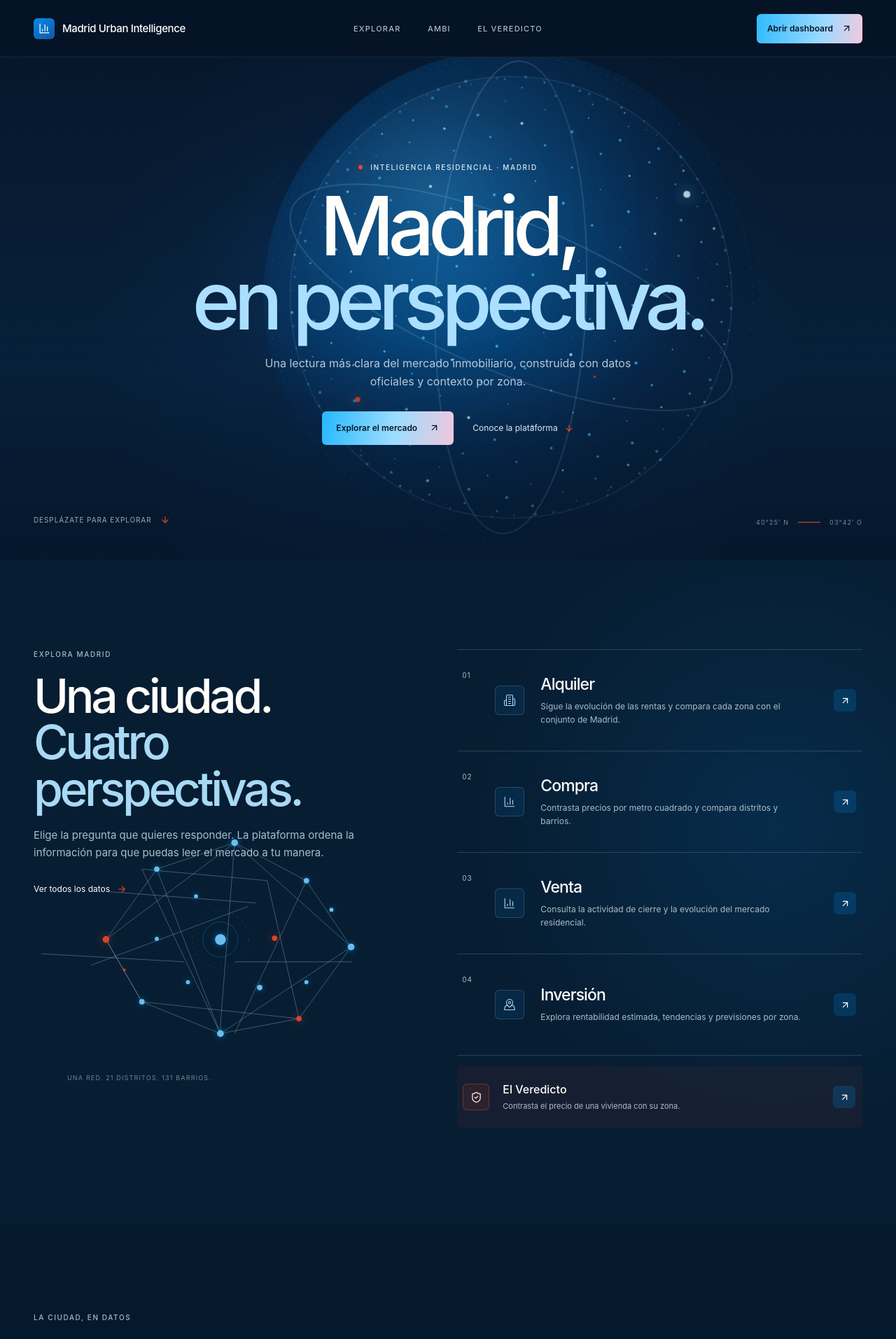
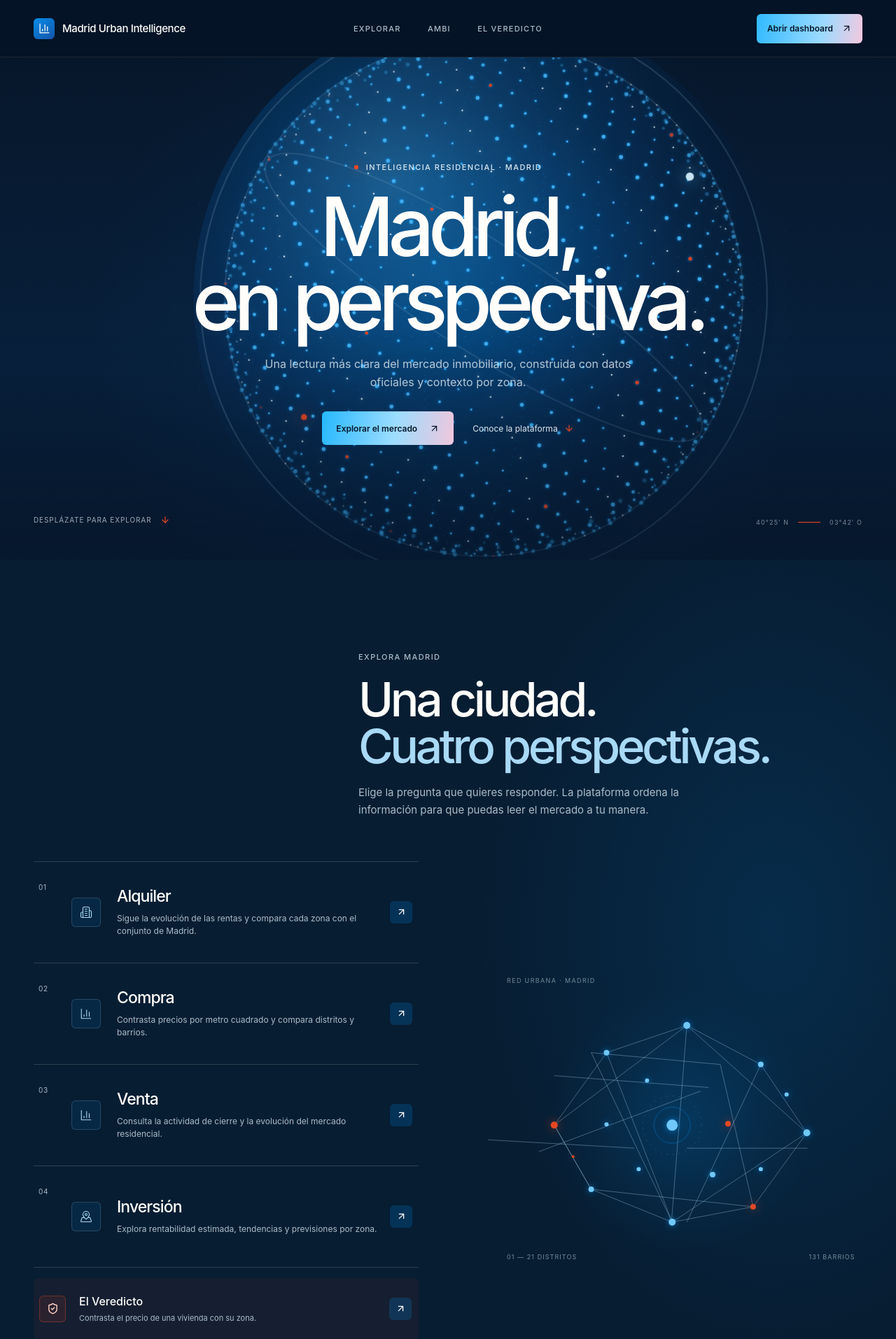
Before and after one commit to rodrigoapvigil/madrid-urban-intelligent, a Next.js app in the folder frontend/: page / in a window 1280 px wide. Shown: the top 1914 px of the page at 70% size. Built offline with nearby package versions, Linux system fonts and the light colour scheme.

Commit message:
Refine landing to match abyssal style reference

```diff
--- a/frontend/components/MadridLanding.css
+++ b/frontend/components/MadridLanding.css
@@ -82,19 +82,19 @@
   background: radial-gradient(circle, rgba(0,153,255,.12), rgba(22,118,223,.05) 37%, transparent 69%);
   transform: translate(-50%,-48%);
 }
-.mi-hero__sphere { position: absolute; z-index: -1; top: 48%; left: 57%; width: clamp(500px,58vw,790px); aspect-ratio: 1; transform: translate(-50%,-50%); opacity: .83; pointer-events: none; }
-.mi-sphere { width: 100%; height: 100%; overflow: visible; filter: drop-shadow(0 0 34px rgba(0,153,255,.1)); }
-.mi-particle { fill: #45baff; }
-.mi-particle--white { fill: #d9f2ff; }
+.mi-hero__sphere { position: absolute; z-index: -1; top: 48%; left: 54%; width: clamp(620px,68vw,940px); aspect-ratio: 1; transform: translate(-50%,-50%); opacity: .94; pointer-events: none; }
+.mi-sphere { width: 100%; height: 100%; overflow: visible; }
+.mi-particle { fill: #45baff; filter: drop-shadow(0 0 2px rgba(0,153,255,.72)); }
+.mi-particle--white { fill: #eaf8ff; filter: drop-shadow(0 0 3px rgba(185,228,255,.75)); }
 .mi-particle--coral { fill: var(--mi-coral); }
-.mi-sphere__orbits { transform-origin: 300px 300px; animation: mi-orbit 42s linear infinite; }
+.mi-sphere__orbits { transform-origin: 300px 300px; animation: mi-orbit 72s linear infinite; }
 .mi-sphere__spark { fill: #d5f2ff; filter: drop-shadow(0 0 8px #67c7ff); }
 .mi-sphere__spark--coral { fill: var(--mi-coral); filter: drop-shadow(0 0 8px rgba(240,73,35,.9)); }
 .mi-hero__content { position: relative; z-index: 1; width: min(880px,calc(100% - 48px)); margin-top: -14px; text-align: center; }
-.mi-kicker { display: flex; align-items: center; justify-content: center; gap: 11px; margin: 0 0 24px; color: var(--mi-mist); font-size: 10px; font-weight: 500; letter-spacing: .16em; line-height: 1.4; text-transform: uppercase; }
+.mi-kicker { display: flex; align-items: center; justify-content: center; gap: 11px; margin: 0 0 24px; color: var(--mi-mist); font-size: 11px; font-weight: 500; letter-spacing: .13em; line-height: 1.4; text-transform: uppercase; }
 .mi-kicker > span { width: 6px; height: 6px; border-radius: 50%; background: var(--mi-coral); box-shadow: 0 0 16px rgba(240,73,35,.6); }
-.mi-hero h1 { margin: 0; color: var(--mi-white); font-size: clamp(66px,9.1vw,128px); font-weight: 500; letter-spacing: -.075em; line-height: .91; }
-.mi-hero h1 span { color: #abdfff; }
+.mi-hero h1 { margin: 0; color: var(--mi-white); font-size: clamp(66px,9.1vw,128px); font-weight: 500; letter-spacing: -.075em; line-height: .91; text-wrap: balance; }
+.mi-hero h1 span { color: var(--mi-white); }
 .mi-hero__lead { max-width: 560px; margin: 25px auto 0; color: rgba(220,233,241,.82); font-size: 16px; font-weight: 400; line-height: 1.6; }
 .mi-hero__actions { display: flex; align-items: center; justify-content: center; gap: 27px; margin-top: 29px; }
 .mi-button { min-height: 48px; padding: 0 20px; display: inline-flex; align-items: center; justify-content: center; gap: 17px; border-radius: 6px; color: #06172b !important; background: linear-gradient(100deg,#25b8ff 0%,#9cddff 55%,#f1c6dc 100%); font-size: 12px; font-weight: 600; transition: filter .18s ease, transform .18s ease; }
@@ -107,11 +107,15 @@
 .mi-scroll { position: absolute; bottom: 39px; left: max(48px,calc((100vw - 1440px)/2 + 48px)); min-height: 36px; display: inline-flex; align-items: center; gap: 12px; color: rgba(220,233,241,.7) !important; font-size: 10px; letter-spacing: .09em; text-transform: uppercase; }
 .mi-scroll svg { width: 14px; height: 14px; color: var(--mi-coral); }
 
-.mi-explore { position: relative; padding: 128px 0 138px; background: #071d32; }
+.mi-explore { position: relative; padding: 132px 0 144px; background: #071d32; }
 .mi-explore::before { position: absolute; top: 0; right: 0; width: 57%; height: 100%; content: ''; background: radial-gradient(ellipse at 76% 40%,rgba(0,153,255,.12),transparent 54%); pointer-events: none; }
-.mi-explore__layout { position: relative; display: grid; grid-template-columns: minmax(0,.93fr) minmax(0,1.07fr); align-items: start; gap: clamp(55px,8vw,120px); }
-.mi-explore__copy { position: relative; min-height: 610px; display: flex; flex-direction: column; align-items: flex-start; }
+.mi-explore__heading { position: relative; z-index: 1; max-width: 720px; margin: 0 0 60px auto; }
 .mi-kicker--muted { justify-content: flex-start; margin-bottom: 19px; color: var(--mi-silver); }
+.mi-explore__heading h2 { margin: 0; color: var(--mi-white); font-size: clamp(50px,6.2vw,84px); font-weight: 500; letter-spacing: -.065em; line-height: .97; text-wrap: balance; }
+.mi-explore__heading h2 span { color: #a8d9f5; }
+.mi-explore__heading .mi-body { max-width: 520px; }
+.mi-explore__layout { position: relative; display: grid; grid-template-columns: minmax(0,1.03fr) minmax(0,.97fr); align-items: center; gap: clamp(60px,9vw,132px); }
+.mi-explore__services { position: relative; z-index: 1; }
 .mi-explore h2,
 .mi-stats h2,
 .mi-closing h2 { margin: 0; color: var(--mi-white); font-size: clamp(46px,5.3vw,76px); font-weight: 500; letter-spacing: -.065em; line-height: .98; }
@@ -122,11 +126,13 @@
 .mi-inline-link { min-height: 42px; margin-top: 18px; display: inline-flex; align-items: center; gap: 10px; color: var(--mi-white) !important; font-size: 12px; }
 .mi-inline-link svg { width: 14px; height: 14px; color: var(--mi-coral); transition: transform .18s ease; }
 .mi-inline-link:hover svg { transform: translateX(4px); }
-.mi-explore__network { position: absolute; right: -28px; bottom: -8px; width: min(100%,510px); }
-.mi-network { display: block; width: 100%; overflow: visible; opacity: .9; }
+.mi-explore__visual { position: relative; min-height: 430px; display: flex; flex-direction: column; align-items: center; justify-content: center; }
+.mi-explore__visual::before { position: absolute; width: 74%; aspect-ratio: 1; content: ''; border-radius: 50%; background: radial-gradient(circle,rgba(0,153,255,.17),rgba(0,153,255,.045) 46%,transparent 70%); }
+.mi-explore__visual-label { position: absolute; top: 8px; left: 2%; z-index: 1; color: rgba(169,189,200,.66); font-size: 9px; letter-spacing: .15em; text-transform: uppercase; }
+.mi-network { position: relative; z-index: 1; display: block; width: min(100%,530px); overflow: visible; opacity: .96; }
 .mi-network__node { fill: #75cfff; filter: drop-shadow(0 0 5px rgba(0,153,255,.7)); }
 .mi-network__node--coral { fill: var(--mi-coral); filter: drop-shadow(0 0 7px rgba(240,73,35,.65)); }
-.mi-explore__network > span { display: block; margin: -6px 0 0 20px; color: rgba(169,189,200,.65); font-size: 9px; letter-spacing: .13em; text-transform: uppercase; }
+.mi-explore__visual-caption { position: absolute; right: 2%; bottom: 16px; left: 2%; z-index: 1; display: flex; justify-content: space-between; gap: 14px; color: rgba(169,189,200,.68); font-size: 9px; letter-spacing: .12em; text-transform: uppercase; }
 .mi-market-list { border-top: 1px solid rgba(213,206,192,.19); }
 .mi-market { min-height: 145px; display: grid; grid-template-columns: 30px 48px minmax(0,1fr) 34px; align-items: center; gap: 17px; padding: 22px 7px; border-bottom: 1px solid rgba(213,206,192,.19); transition: background .2s ease, padding .2s ease; }
 .mi-market:hover { padding-inline: 15px; background: rgba(0,153,255,.055); }
@@ -154,10 +160,31 @@
 .mi-stats__grid { margin-top: 65px; display: grid; grid-template-columns: repeat(3,minmax(0,1fr)); border-top: 1px solid rgba(213,206,192,.21); border-bottom: 1px solid rgba(213,206,192,.21); }
 .mi-stats__grid article { min-height: 210px; padding: 30px clamp(16px,3vw,42px); display: flex; flex-direction: column; justify-content: center; }
 .mi-stats__grid article + article { border-left: 1px solid rgba(213,206,192,.21); }
-.mi-stats__grid strong { color: #f7d8e7; font-size: clamp(60px,8vw,100px); font-weight: 500; letter-spacing: -.075em; line-height: .95; }
+.mi-stats__grid strong { color: #ffad98; font-size: clamp(60px,8vw,100px); font-weight: 500; letter-spacing: -.075em; line-height: .95; }
 .mi-stats__grid span { margin-top: 16px; color: var(--mi-white); font-size: 12px; font-weight: 500; letter-spacing: .12em; text-transform: uppercase; }
 .mi-stats__grid small { margin-top: 8px; color: var(--mi-silver); font-size: 11px; line-height: 1.5; }
 .mi-stats__note { max-width: 590px; margin: 26px 0 0 auto; color: var(--mi-silver); font-size: 12px; line-height: 1.65; }
+
+.mi-approach { position: relative; padding: 128px 0 136px; overflow: hidden; background: #071d32; }
+.mi-approach::after { position: absolute; top: 0; right: -12%; width: 52%; height: 100%; content: ''; background: radial-gradient(ellipse at 55% 52%,rgba(0,153,255,.1),transparent 65%); pointer-events: none; }
+.mi-approach__layout { position: relative; z-index: 1; display: grid; grid-template-columns: minmax(0,.83fr) minmax(0,1.17fr); align-items: center; gap: clamp(58px,8vw,118px); }
+.mi-approach__intro h2 { margin: 0; color: var(--mi-white); font-size: clamp(48px,5.4vw,76px); font-weight: 500; letter-spacing: -.065em; line-height: .97; text-wrap: balance; }
+.mi-approach__intro h2 span { color: #a8d9f5; }
+.mi-approach__intro > p:not(.mi-kicker) { max-width: 440px; margin: 22px 0 0; color: var(--mi-silver); font-size: 14px; line-height: 1.65; }
+.mi-approach__steps { border-top: 1px solid rgba(213,206,192,.2); }
+.mi-approach-step { min-height: 130px; display: grid; grid-template-columns: 28px 40px minmax(0,1fr) auto; align-items: center; gap: 16px; border-bottom: 1px solid rgba(213,206,192,.2); }
+.mi-approach-step__index { align-self: start; padding-top: 28px; color: rgba(169,189,200,.72); font-size: 9px; letter-spacing: .1em; }
+.mi-approach-step__mark { position: relative; width: 28px; height: 28px; display: grid; place-items: center; }
+.mi-approach-step__mark::before { width: 26px; height: 2px; content: ''; background: #48b8ff; }
+.mi-approach-step__mark i { position: absolute; width: 7px; height: 7px; border: 2px solid #48b8ff; border-radius: 50%; background: #071d32; }
+.mi-approach-step__mark--compare::before { background: linear-gradient(90deg,#48b8ff 50%,rgba(169,189,200,.7) 50%); }
+.mi-approach-step__mark--compare i { border-color: #d5cec0; }
+.mi-approach-step__mark--forecast::before { height: 0; border-top: 2px dashed #f48bb3; background: none; }
+.mi-approach-step__mark--forecast i { border-color: #f48bb3; }
+.mi-approach-step > div strong { color: var(--mi-white); font-size: 17px; font-weight: 500; letter-spacing: -.02em; }
+.mi-approach-step > div p { max-width: 420px; margin: 8px 0 0; color: var(--mi-silver); font-size: 11px; line-height: 1.55; }
+.mi-approach-step__tag { padding: 6px 8px; border: 1px solid rgba(169,189,200,.24); border-radius: 6px; color: var(--mi-mist); font-size: 8px; letter-spacing: .1em; text-transform: uppercase; white-space: nowrap; }
+.mi-approach-step:last-child .mi-approach-step__tag { border-color: rgba(244,139,179,.32); color: #f6c4d9; }
 
 .mi-closing { position: relative; min-height: 610px; display: flex; align-items: center; overflow: hidden; background: linear-gradient(108deg,#06172b,#082b4c 72%,#09213b); }
 .mi-closing::before { position: absolute; inset: 0; content: ''; background: radial-gradient(ellipse at 74% 46%,rgba(0,153,255,.13),transparent 42%); pointer-events: none; }
@@ -186,12 +213,15 @@
   .mi-nav { grid-column: 1 / -1; grid-row: 2; padding: 0 0 16px; }
   .mi-header__cta { grid-column: 2; grid-row: 1; }
   .mi-hero { min-height: 760px; }
-  .mi-hero__sphere { left: 54%; width: min(78vw,720px); }
+  .mi-hero__sphere { left: 54%; width: min(88vw,820px); }
   .mi-explore__layout { grid-template-columns: 1fr; gap: 30px; }
-  .mi-explore__copy { min-height: 530px; }
-  .mi-explore__network { right: 0; bottom: 0; width: 420px; max-width: 75%; }
+  .mi-explore__heading { max-width: 720px; margin: 0 0 48px auto; }
+  .mi-explore__visual { min-height: 390px; }
+  .mi-explore__visual-caption { max-width: 530px; margin-inline: auto; }
   .mi-market-list { max-width: 780px; }
   .mi-market { min-height: 128px; }
+  .mi-approach__layout { grid-template-columns: 1fr; gap: 38px; }
+  .mi-approach__intro { max-width: 680px; }
   .mi-closing__orb { right: -210px; width: 620px; }
   .mi-footer__top { grid-template-columns: 1fr auto; }
   .mi-footer__top > p { grid-row: 2; }
@@ -207,9 +237,9 @@
   .mi-nav { gap: clamp(15px,5vw,26px); padding: 7px 0 3px; }
   .mi-nav a { font-size: 9px; letter-spacing: .09em; }
   .mi-hero { min-height: 740px; min-height: max(740px,calc(100svh - 111px)); }
-  .mi-hero__sphere { top: 46%; left: 54%; width: 112vw; min-width: 440px; opacity: .7; }
+  .mi-hero__sphere { top: 46%; left: 54%; width: 118vw; min-width: 470px; opacity: .8; }
   .mi-hero__content { width: calc(100% - 36px); margin-top: -28px; }
-  .mi-kicker { margin-bottom: 20px; font-size: 8px; letter-spacing: .13em; }
+  .mi-kicker { margin-bottom: 20px; font-size: 9px; letter-spacing: .12em; }
   .mi-hero h1 { font-size: clamp(60px,15vw,86px); }
   .mi-hero__lead { max-width: 410px; margin-top: 21px; font-size: 14px; }
   .mi-hero__actions { flex-direction: column; gap: 10px; margin-top: 23px; }
@@ -219,12 +249,14 @@
   .mi-hero__index { right: 20px; bottom: 28px; gap: 7px; font-size: 7px; }
   .mi-hero__index i { width: 18px; }
   .mi-explore,.mi-stats { padding: 86px 0; }
-  .mi-explore__layout { gap: 30px; }
-  .mi-explore__copy { min-height: 440px; }
+  .mi-approach { padding: 86px 0; }
+  .mi-explore__layout { gap: 28px; }
+  .mi-explore__heading { margin-bottom: 35px; }
   .mi-explore h2,.mi-stats h2 { font-size: clamp(42px,11vw,58px); }
   .mi-body { margin-top: 18px; font-size: 14px; }
-  .mi-explore__network { right: -9px; bottom: -5px; width: 305px; max-width: 86%; }
-  .mi-explore__network > span { margin-left: 12px; font-size: 7px; }
+  .mi-explore__visual { min-height: 280px; }
+  .mi-explore__visual-label { top: 0; font-size: 7px; }
+  .mi-explore__visual-caption { right: 0; bottom: 0; left: 0; font-size: 7px; }
   .mi-market { min-height: 120px; grid-template-columns: 24px 38px minmax(0,1fr) 28px; gap: 10px; padding: 17px 0; }
   .mi-market:hover { padding-inline: 5px; }
   .mi-market__number { font-size: 8px; }
@@ -245,6 +277,15 @@
   .mi-stats__grid span { margin-top: 9px; font-size: 10px; }
   .mi-stats__grid small { font-size: 10px; }
   .mi-stats__note { margin-top: 19px; font-size: 11px; }
+  .mi-approach__layout { gap: 28px; }
+  .mi-approach__intro h2 { font-size: clamp(43px,11vw,59px); }
+  .mi-approach__intro > p:not(.mi-kicker) { font-size: 13px; }
+  .mi-approach-step { min-height: 125px; grid-template-columns: 20px 28px minmax(0,1fr); gap: 10px; padding-block: 15px; }
+  .mi-approach-step__index { padding-top: 7px; font-size: 8px; }
+  .mi-approach-step__mark { width: 24px; }
+  .mi-approach-step > div strong { font-size: 15px; }
+  .mi-approach-step > div p { margin-top: 6px; font-size: 10px; }
+  .mi-approach-step__tag { grid-column: 3; width: fit-content; margin-top: -4px; font-size: 7px; }
   .mi-closing { min-height: 540px; }
   .mi-closing__inner { padding: 78px 0; }
   .mi-closing h2 { font-size: clamp(68px,17vw,96px); }
--- a/frontend/components/MadridLanding.tsx
+++ b/frontend/components/MadridLanding.tsx
@@ -33,19 +33,19 @@ const markets = [
   },
 ];
 
-const particlePoints = Array.from({ length: 420 }, (_, index) => {
-  const y = 1 - 2 * (index + 0.5) / 420;
+const particlePoints = Array.from({ length: 1400 }, (_, index) => {
+  const y = 1 - 2 * (index + 0.5) / 1400;
   const radius = Math.sqrt(1 - y * y);
   const angle = Math.PI * (3 - Math.sqrt(5)) * index;
   const x = radius * Math.cos(angle);
   const z = radius * Math.sin(angle);
-  if (z < -0.22) return null;
+  if (z < -0.34) return null;
   return {
     key: index,
     cx: 300 + x * 255,
     cy: 300 + y * 255,
-    r: 0.75 + (index % 4) * 0.32,
-    opacity: Math.min(0.96, 0.24 + (z + 0.22) * 0.72),
+    r: 0.82 + (index % 5) * 0.28,
+    opacity: Math.min(0.98, 0.3 + (z + 0.34) * 0.78),
     className: index % 67 === 0 ? 'mi-particle mi-particle--coral' : index % 5 === 0 ? 'mi-particle mi-particle--white' : 'mi-particle',
   };
 }).filter((point): point is NonNullable<typeof point> => point !== null);
@@ -72,10 +72,10 @@ function ParticleSphere() {
           <circle key={point.key} className={point.className} cx={point.cx} cy={point.cy} r={point.r} opacity={point.opacity} />
         ))}
       </g>
-      <g className="mi-sphere__orbits" fill="none" stroke="rgba(185,228,255,.3)">
-        <ellipse cx="300" cy="300" rx="273" ry="87" transform="rotate(-31 300 300)" />
-        <ellipse cx="300" cy="300" rx="273" ry="87" transform="rotate(39 300 300)" />
-        <circle cx="300" cy="300" r="279" strokeDasharray="1 9" stroke="rgba(0,153,255,.54)" />
+      <g className="mi-sphere__orbits" fill="none">
+        <circle cx="300" cy="300" r="279" stroke="rgba(185,228,255,.24)" />
+        <ellipse cx="300" cy="300" rx="252" ry="54" stroke="rgba(185,228,255,.18)" />
+        <ellipse cx="300" cy="300" rx="252" ry="54" transform="rotate(63 300 300)" stroke="rgba(0,153,255,.3)" strokeDasharray="1 7" />
       </g>
       <circle className="mi-sphere__spark" cx="503" cy="181" r="4" />
       <circle className="mi-sphere__spark mi-sphere__spark--coral" cx="123" cy="418" r="3" />
@@ -135,14 +135,14 @@ export default function MadridLanding() {
         </section>
 
         <section className="mi-explore" id="explorar" aria-labelledby="mi-explore-title">
-          <div className="mi-wrap mi-explore__layout">
-            <div className="mi-explore__copy">
+          <div className="mi-wrap">
+            <div className="mi-explore__heading">
               <p className="mi-kicker mi-kicker--muted">Explora Madrid</p>
               <h2 id="mi-explore-title">Una ciudad.<br /><span>Cuatro perspectivas.</span></h2>
               <p className="mi-body">Elige la pregunta que quieres responder. La plataforma ordena la información para que puedas leer el mercado a tu manera.</p>
-              <Link href="/madrid" className="mi-inline-link">Ver todos los datos <ArrowRight aria-hidden="true" /></Link>
-              <div className="mi-explore__network"><MadridNetwork /><span>Una red. 21 distritos. 131 barrios.</span></div>
             </div>
+            <div className="mi-explore__layout">
+              <div className="mi-explore__services">
                 <div className="mi-market-list">
                   {markets.map(({ number, title, text, href, Icon }) => (
                     <Link className="mi-market" href={href} key={number}>
@@ -152,11 +152,19 @@ export default function MadridLanding() {
                       <span className="mi-market__arrow"><ArrowUpRight aria-hidden="true" /></span>
                     </Link>
                   ))}
+                </div>
                 <Link className="mi-verdict-link" href="/madrid/veredicto">
                   <span className="mi-verdict-link__icon"><ShieldCheck aria-hidden="true" /></span>
                   <span><strong>El Veredicto</strong><small>Contrasta el precio de una vivienda con su zona.</small></span>
                   <span className="mi-market__arrow"><ArrowUpRight aria-hidden="true" /></span>
                 </Link>
+                <Link href="/madrid" className="mi-inline-link">Ver todos los datos <ArrowRight aria-hidden="true" /></Link>
+              </div>
+              <aside className="mi-explore__visual" aria-label="Mapa conceptual de relaciones entre Madrid, los distritos y los barrios">
+                <span className="mi-explore__visual-label">Red urbana · Madrid</span>
+                <MadridNetwork />
+                <div className="mi-explore__visual-caption"><span>01 — 21 distritos</span><span>131 barrios</span></div>
+              </aside>
             </div>
           </div>
         </section>
@@ -173,6 +181,37 @@ export default function MadridLanding() {
               <article><strong>131</strong><span>Barrios</span><small>El detalle detrás de cada tendencia</small></article>
             </div>
             <p className="mi-stats__note">Una plataforma para entender la evolución residencial de Madrid con datos oficiales y estimaciones claramente identificadas.</p>
+          </div>
+        </section>
+
+        <section className="mi-approach" aria-labelledby="mi-approach-title">
+          <div className="mi-wrap mi-approach__layout">
+            <div className="mi-approach__intro">
+              <p className="mi-kicker mi-kicker--muted">Claridad en cada lectura</p>
+              <h2 id="mi-approach-title">Dato real.<br /><span>Estimación visible.</span></h2>
+              <p>La fuente y la naturaleza de cada cifra forman parte de la lectura: operaciones observadas y proyecciones aparecen claramente diferenciadas.</p>
+              <Link href="/madrid" className="mi-inline-link">Explorar los indicadores <ArrowRight aria-hidden="true" /></Link>
+            </div>
+            <div className="mi-approach__steps">
+              <article className="mi-approach-step">
+                <span className="mi-approach-step__index">01</span>
+                <span className="mi-approach-step__mark mi-approach-step__mark--official"><i /></span>
+                <div><strong>Operaciones oficiales</strong><p>Series históricas basadas en datos públicos de cierre del Ayuntamiento de Madrid.</p></div>
+                <span className="mi-approach-step__tag">Dato real</span>
+              </article>
+              <article className="mi-approach-step">
+                <span className="mi-approach-step__index">02</span>
+                <span className="mi-approach-step__mark mi-approach-step__mark--compare"><i /></span>
+                <div><strong>Contexto por zona</strong><p>Consulta distritos y barrios junto a la referencia de la media de Madrid.</p></div>
+                <span className="mi-approach-step__tag">Comparativa</span>
+              </article>
+              <article className="mi-approach-step">
+                <span className="mi-approach-step__index">03</span>
+                <span className="mi-approach-step__mark mi-approach-step__mark--forecast"><i /></span>
+                <div><strong>Tendencia estimada</strong><p>Las proyecciones se identifican para separarlas de los valores observados.</p></div>
+                <span className="mi-approach-step__tag">Estimación</span>
+              </article>
+            </div>
           </div>
         </section>
 
```
Lines whose indentation alone changed are shown as unchanged.
